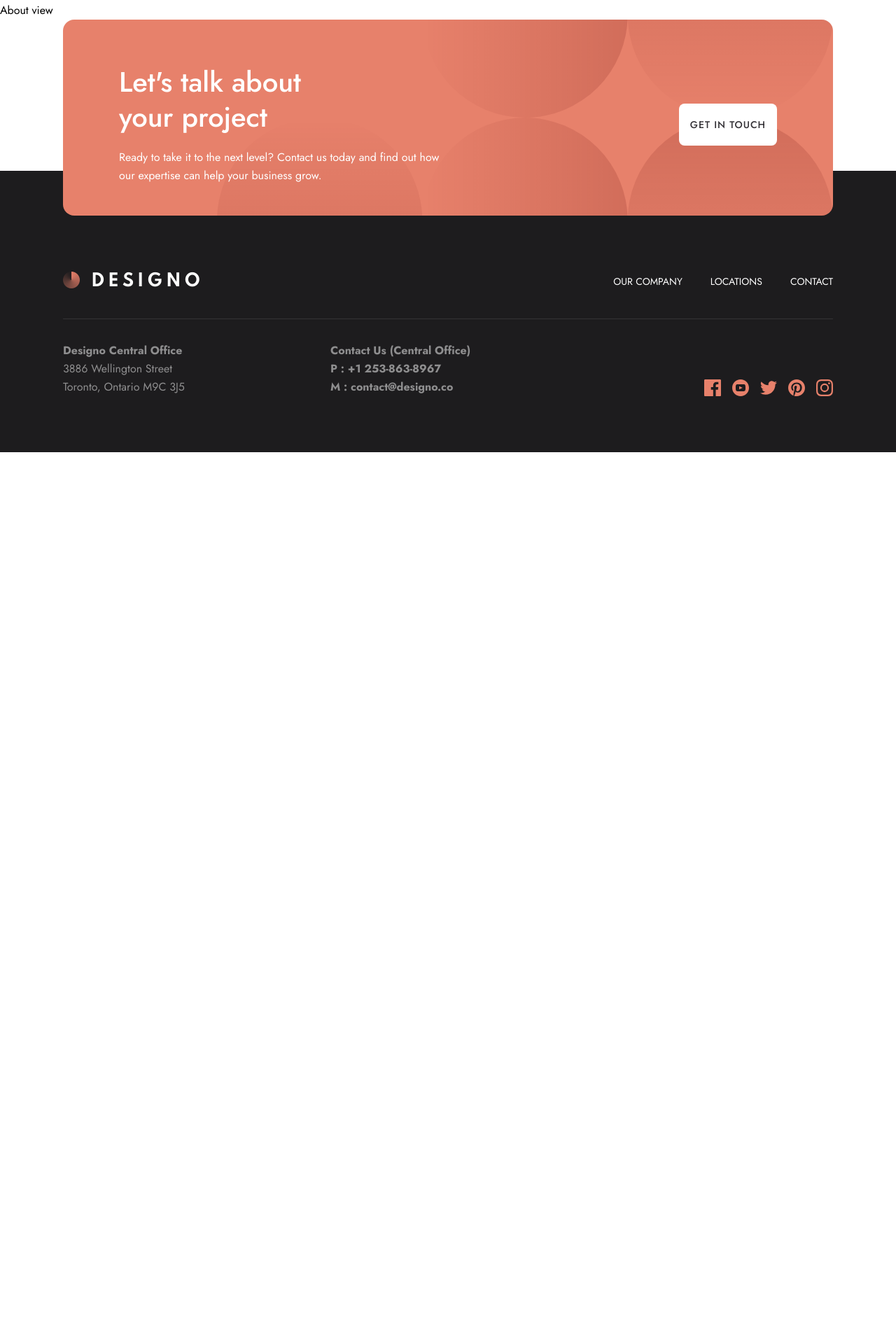
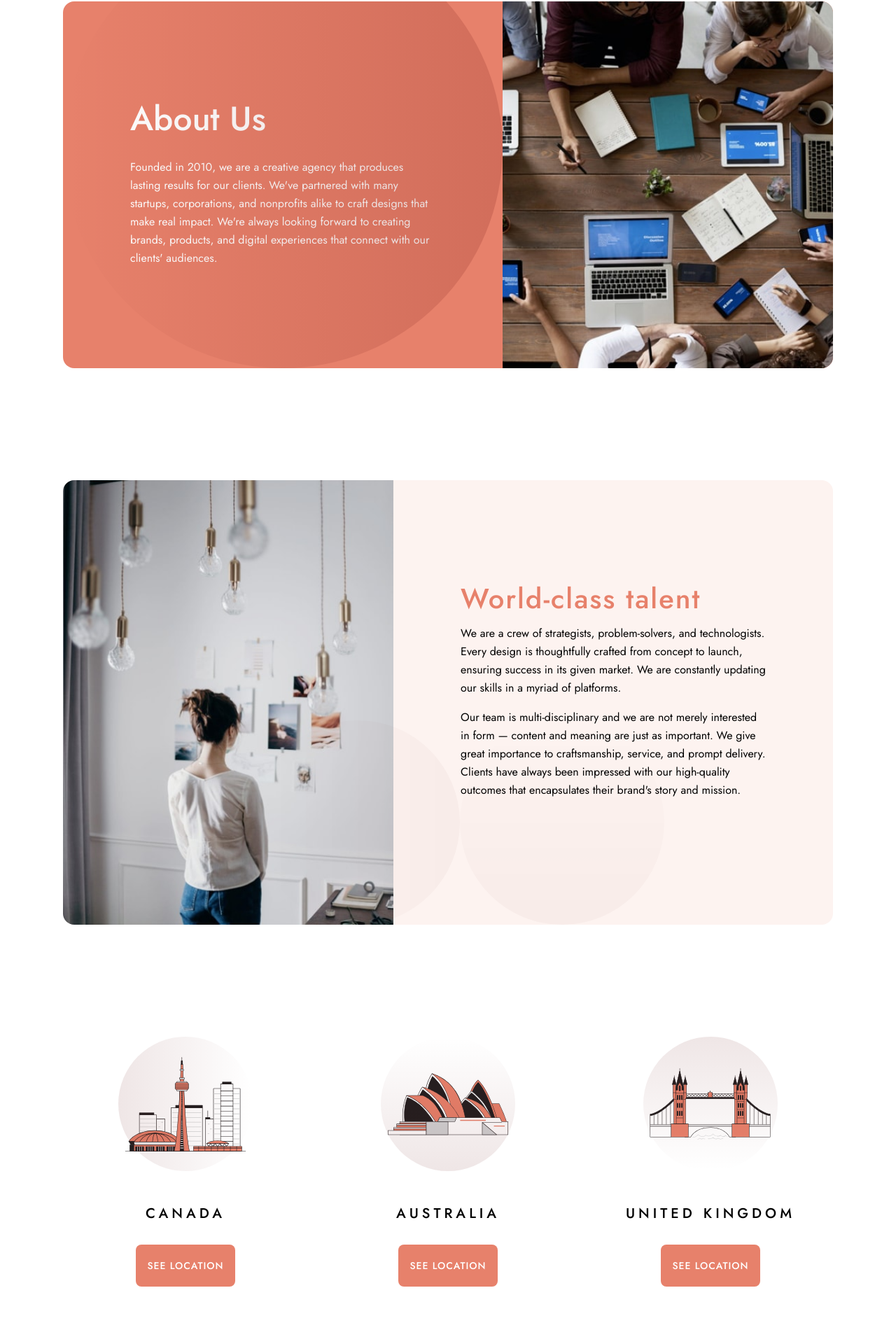
Before and after one commit to andreiz53/frontendmentor-designo-website, a Vue app: page /about in a window 1280 px wide. Shown: the part 153-2073 px from the top of the page at 70% size. Before the commit the page ends 800 px from the top, so only its background shows below. Built offline with nearby package versions, Linux system fonts and the light colour scheme.

Commit message:
about page design

```diff
--- /dev/null
+++ b/src/components/LocationsRow.vue
@@ -0,0 +1,85 @@
+<script setup>
+import BaseButton from './ui/BaseButton.vue';
+</script>
+
+<template>
+  <div class="locations-row">
+    <div class="canada">
+      <div class="img-container">
+        <img src="../assets/shared/desktop/illustration-canada.svg" />
+      </div>
+      <h3>Canada</h3>
+      <BaseButton theme="primary">See location</BaseButton>
+    </div>
+    <div class="australia">
+      <div class="img-container">
+        <img src="../assets/shared/desktop/illustration-australia.svg" />
+      </div>
+      <h3>Australia</h3>
+      <BaseButton theme="primary">See location</BaseButton>
+    </div>
+    <div class="uk">
+      <div class="img-container">
+        <img src="../assets/shared/desktop/illustration-united-kingdom.svg" />
+      </div>
+      <h3>United Kingdom</h3>
+      <BaseButton theme="primary">See location</BaseButton>
+    </div>
+  </div>
+</template>
+
+<style scoped>
+.locations-row {
+  @apply grid grid-cols-[350px_350px_350px] justify-between max-w-m mx-auto;
+}
+h3 {
+  @apply uppercase;
+}
+.img-container {
+  @apply relative w-48 mx-auto mb-12;
+}
+.canada .img-container::before,
+.australia .img-container::before,
+.uk .img-container::before {
+  content: '';
+  position: absolute;
+  top: 0;
+  left: 0;
+  width: 100%;
+  height: 100%;
+  border-radius: 100%;
+}
+.canada .img-container::before {
+  background: linear-gradient(
+    270deg,
+    rgba(93, 2, 2, 0.0001) 0%,
+    rgba(93, 2, 2, 0.497569) 100%
+  );
+  mix-blend-mode: normal;
+  opacity: 0.2;
+}
+.australia .img-container::before {
+  background: linear-gradient(
+    180deg,
+    rgba(93, 2, 2, 0.0001) 0%,
+    rgba(93, 2, 2, 0.497569) 100%
+  );
+  mix-blend-mode: normal;
+  opacity: 0.2;
+}
+.uk .img-container::before {
+  background: linear-gradient(
+    0deg,
+    rgba(93, 2, 2, 0.0001) 0%,
+    rgba(93, 2, 2, 0.497569) 100%
+  );
+  mix-blend-mode: normal;
+  opacity: 0.2;
+}
+.locations-row h3 {
+  @apply text-center mb-8;
+}
+.locations-row button {
+  @apply block w-fit mx-auto;
+}
+</style>
--- /dev/null
+++ b/src/components/TextImageRow.vue
@@ -0,0 +1,56 @@
+<script setup lang="ts">
+defineProps(['theme', 'reversed']);
+</script>
+
+<template>
+  <div class="row" :class="[theme, reversed]">
+    <div class="text-col">
+      <slot name="text"></slot>
+    </div>
+    <div class="image-col">
+      <slot name="image"></slot>
+    </div>
+  </div>
+</template>
+
+<style scoped>
+.row {
+  @apply max-w-m mx-auto rounded-2xl grid grid-cols-[1.33fr_1fr] overflow-hidden;
+}
+.row.reversed {
+  @apply grid-cols-[1fr_1.33fr];
+}
+.row.reversed .image-col {
+  order: -1;
+}
+.text-col {
+  @apply py-36 px-24 relative;
+}
+.primary {
+  @apply bg-primary text-white;
+}
+.light {
+  @apply bg-primary-lighter;
+}
+.primary .text-col::before {
+  content: '';
+  @apply absolute bottom-0 left-0 w-full rounded-full aspect-square;
+  background: linear-gradient(
+    90deg,
+    rgba(93, 2, 2, 0.0001) 0%,
+    rgba(93, 2, 2, 0.497569) 100%
+  );
+  mix-blend-mode: normal;
+  opacity: 0.31;
+}
+.light .text-col::before {
+  content: '';
+  @apply absolute bottom-0 -left-1/3 w-[95%] aspect-square;
+  background-image: url('../assets/shared/desktop/bg-pattern-two-circles.svg');
+  background-position: right bottom;
+  background-repeat: no-repeat;
+}
+.light:not(.reversed) .text-col::before {
+  @apply left-0;
+}
+</style>
--- a/src/components/ui/BaseButton.vue
+++ b/src/components/ui/BaseButton.vue
@@ -15,4 +15,7 @@ button {
 .white {
   @apply bg-white text-dark;
 }
+.primary {
+  @apply bg-primary text-white;
+}
 </style>
--- a/src/style.css
+++ b/src/style.css
@@ -2,9 +2,7 @@
 @tailwind components;
 @tailwind utilities;
 
-*,
-*::before,
-*::after {
+#page-container {
   @apply font-jost;
 }
 h1 {
--- a/src/views/AboutView.vue
+++ b/src/views/AboutView.vue
@@ -1,7 +1,96 @@
-<script setup lang="ts"></script>
+<script setup lang="ts">
+import TextImageRow from '../components/TextImageRow.vue';
+import LocationsRow from '../components/LocationsRow.vue';
+</script>
 
 <template>
-  <div>About view</div>
+  <section class="about-hero-section">
+    <TextImageRow theme="primary">
+      <template v-slot:text>
+        <h1 class="mb-8">About Us</h1>
+        <p>
+          Founded in 2010, we are a creative agency that produces lasting
+          results for our clients. We've partnered with many startups,
+          corporations, and nonprofits alike to craft designs that make real
+          impact. We're always looking forward to creating brands, products, and
+          digital experiences that connect with our clients' audiences.
+        </p>
+      </template>
+      <template v-slot:image>
+        <img
+          src="../assets/about/desktop/image-about-hero.jpg"
+          alt="hero image"
+          class="full-image"
+        />
+      </template>
+    </TextImageRow>
+  </section>
+  <section class="about-talent-section">
+    <TextImageRow theme="light" reversed="reversed">
+      <template v-slot:text>
+        <h2 class="text-primary mb-3">World-class talent</h2>
+        <p class="mb-4">
+          We are a crew of strategists, problem-solvers, and technologists.
+          Every design is thoughtfully crafted from concept to launch, ensuring
+          success in its given market. We are constantly updating our skills in
+          a myriad of platforms.
+        </p>
+        <p>
+          Our team is multi-disciplinary and we are not merely interested in
+          form — content and meaning are just as important. We give great
+          importance to craftsmanship, service, and prompt delivery. Clients
+          have always been impressed with our high-quality outcomes that
+          encapsulates their brand's story and mission.
+        </p>
+      </template>
+      <template v-slot:image>
+        <img
+          class="full-image"
+          src="../assets/about/desktop/image-world-class-talent.jpg"
+          alt="world class talent"
+        />
+      </template>
+    </TextImageRow>
+  </section>
+  <section class="about-locations-section">
+    <LocationsRow />
+  </section>
+  <section class="about-deal-section">
+    <TextImageRow theme="light">
+      <template v-slot:text>
+        <h2 class="text-primary mb-6">The real deal</h2>
+        <p class="mb-6">
+          As strategic partners in our clients’ businesses, we are ready to take
+          on any challenge as our own. Solving real problems require empathy and
+          collaboration, and we strive to bring a fresh perspective to every
+          opportunity. We make design and technology more accessible and give
+          you tools to measure success.
+        </p>
+        <p>
+          We are visual storytellers in appealing and captivating ways. By
+          combining business and marketing strategies, we inspire audiences to
+          take action and drive real results.
+        </p>
+      </template>
+      <template v-slot:image>
+        <img
+          class="full-image"
+          src="../assets/about/desktop/image-real-deal.jpg"
+          alt="real deal image"
+        />
+      </template>
+    </TextImageRow>
+  </section>
 </template>
 
-<style scoped></style>
+<style scoped>
+.about-hero-section,
+.about-talent-section,
+.about-locations-section,
+.about-deal-section {
+  @apply pb-40;
+}
+.full-image {
+  @apply h-full object-cover;
+}
+</style>
--- a/tailwind.config.js
+++ b/tailwind.config.js
@@ -9,6 +9,7 @@ export default {
       colors: {
         'primary': '#E7816B',
         'primary-light': '#FFAD9B',
+        'primary-lighter': "#FDF3F0",
         'white': '#FFFFFF',
         'black': '#1D1C1E',
         'light': '#F1F3F5DB',
```
